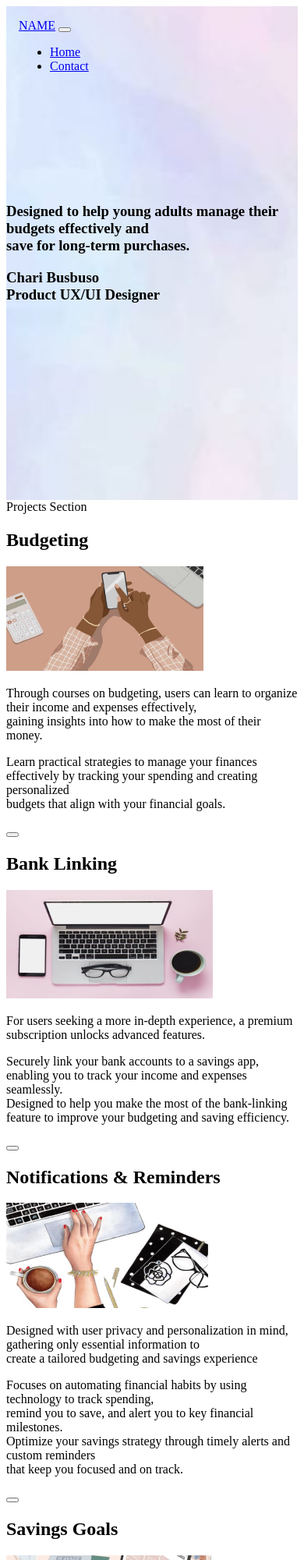
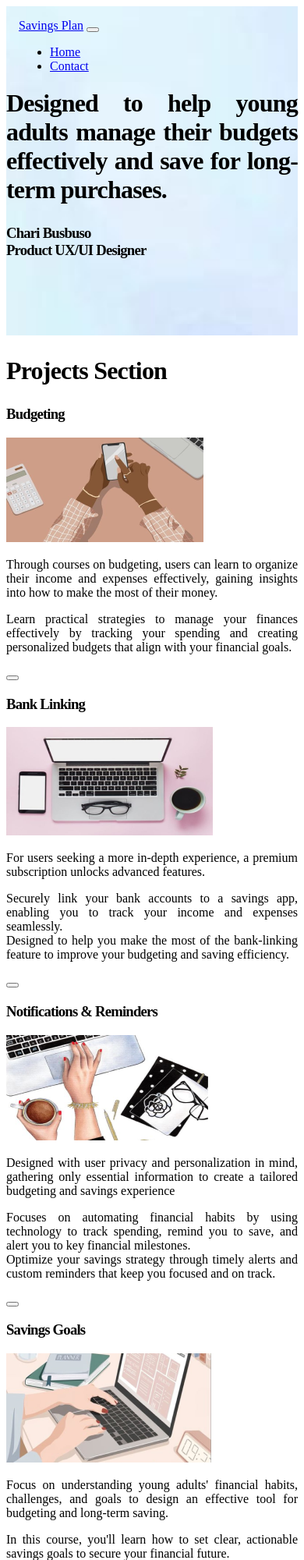
Before and after one commit to Charidel/Charidel.SavingsPlan.github, a plain HTML site: page index.html in a window 390 px wide. Shown: the top 2000 px of the page at 78% size. Drawn offline with nearby package versions, Linux system fonts and the light colour scheme.

Commit message:
Add files via upload

```diff
--- a/css/style.css
+++ b/css/style.css
@@ -15,10 +15,34 @@ Global Styles and UI Components
     padding: 1rem;
 }
 
+/********************************
+Typography
+**********************************/
+h1,
+h2,
+h3,
+h4,
+h5,
+h6 {
+    /* Optional: Add letter spacing to all headings */
+    letter-spacing: -0.05rem;
+    /* Optional: Adjust font-weight to all headings */
+    font-weight: 700;
+}
+
+h2 {
+    /* Optional: Adjust font-size of heading 2 */
+    font-size: 2rem;
+}
+
+div {
+    text-align: justify;
+  }
+
 footer {
     background-color: var(--bs-primary);
     color: var(--bs-white);
-    text-align: center;
+    text-align: middle;
 }
 
 footer .footer-social {
@@ -33,11 +57,11 @@ footer-social {
 
 .hero {
     background: url(../Images/background.png);
-    background-size: cover;
-    background-position: center;
+    background-size: 10;
+    background-position: full;
     color:
         var:black;
-    height: 75vh;
+    height: 50vh;
     display: flex;
     align-items: center;
     justify-content: center;
--- a/index.html
+++ b/index.html
@@ -26,7 +26,7 @@
     <header class="p-3">
         <nav class="navbar navbar-expand-lg">
             <!-- Logo -->
-            <a class="navbar-brand" href="#">NAME</a>
+            <a class="navbar-brand" href="#">Savings Plan</a>
             <button class="navbar-toggler" type="button" data-bs-toggle="collapse" data-bs-target="#navbarNav"
                 aria-controls="navbarNav" aria-expanded="false" aria-label="Toggle navigation">
                 <span class="navbar-toggler-icon"></span>
@@ -46,10 +46,11 @@
     <section class="hero">
         <div class="container-fluid">
             <div class="row">
-                <div class="col-xs-12 col-sm-6 col-xl-4">
-                    <section class="mb-xs-4 mb-xl-5">
-                        <h1>Designed to help young adults
-                            manage their budgets effectively and <br> save for long-term purchases.</h1>
+                <div class="col-xs-12 col-sm-6 col-xl-5">
+                    <section class="mb-xs-4 mb-xl-6">
+                        <h2>Designed to help young adults manage their budgets effectively and save for long-term
+                            purchases.</h2>
+
                         <h1>Chari Busbuso <br>
                             Product UX/UI Designer</h1>
                     </section>
@@ -59,79 +60,68 @@
     </section>
     <!-- End of Hero Section -->
 
-    <!-- Star of Projects Section -->
+    <!-- Start of Projects Section -->
     <section class="py-5">
         <div class="container-fluid">
             <div class="row">
-                Projects Section
+                <h2>Projects Section</h2>
                 <div class="col-xs-12 col-sm-6 col-xl-4">
                     <div>
-                        <h2>Budgeting</h2>
+                        <!-- Project 1 Section -->
+                        <h3>Budgeting</h3>
                         <p>
                         <p><img src="/Images/course1.png" alt="Courses"></p>
                         </p>
                         <p>Through courses on budgeting, users can learn to organize their income and expenses
-                            effectively, <br>
-                            gaining insights into how to make the most of their money.</p>
-                        <p>Learn practical strategies to manage your finances effectively by tracking your spending
-                            and
-                            creating
-                            personalized <br>
-                            budgets that align with your financial goals. </p>
+                            effectively, gaining insights into how to make the most of their money.</p>
+                        <p>Learn practical strategies to manage your finances effectively by tracking your spending and
+                            creating personalized budgets that align with your financial goals. </p>
                         <p><button> </button></p>
                     </div>
+                    <!-- Project 2 Section -->
                     <div class="col-xs-12 col-sm-6 col-xl-4">
                         <div>
-                            <h2>Bank Linking</h2>
+                            <h3>Bank Linking</h3>
                             <p>
                             <p><img src="/Images/bank linking.png" alt="Pricing & Subscription"></p>
                             </p>
                             <p>For users seeking a more in-depth experience, a premium subscription unlocks advanced
                                 features.</p>
-                            <p>Securely link your bank accounts to a savings app, enabling you to track your income
-                                and
-                                expenses seamlessly.
-                                <br>
-                                Designed to help you make the most of the bank-linking feature to improve your
-                                budgeting
-                                and saving
-                                efficiency.
-                            </p>
-                            <button></button>
+                            <p>Securely link your bank accounts to a savings app, enabling you to track your income and
+                                expenses seamlessly. <br>
+                                Designed to help you make the most of the bank-linking feature to improve your budgeting
+                                and saving efficiency. </p>
+                            <p><button> </button></p>
                         </div>
+                        <!-- Project 3 Section -->
                         <div class="col-xs-12 col-sm-6 col-xl-4">
                             <div>
-                                <h2>Notifications & Reminders</h2>
+                                <h3>Notifications & Reminders</h3>
                                 <p>
                                 <p><img src="/Images/Notifications & Reminders.png" alt="Data Collection Method">
                                 </p>
-                                </p>
                                 <p>Designed with user privacy and personalization in mind, gathering only essential
-                                    information to <br>
-                                    create a tailored budgeting and savings experience</p>
-                                <p>Focuses on automating financial habits by using technology to track spending,
-                                    <br>
-                                    remind you to save, and alert you to key financial milestones. <br>
-                                    Optimize your savings strategy through timely alerts and custom reminders <br>
-                                    that keep you focused and on track.
-                                </p>
-                                <button></button>
+                                    information to create a tailored budgeting and savings experience</p>
+                                <p>Focuses on automating financial habits by using technology to track spending, remind
+                                    you to save, and alert you to key financial milestones. <br>
+                                    Optimize your savings strategy through timely alerts and custom reminders that keep
+                                    you focused and on track. </p>
+                                <p><button> </button></p>
                             </div>
+                            <!-- Project 4 Section -->
                             <div class="col-xs-12 col-sm-6 col-xl-4">
                                 <div>
-                                    <h2>Savings Goals</h2>
+                                    <h3>Savings Goals</h3>
                                     <p>
                                     <p><img src="/Images/Savings Goals.png" alt="Research Objectives"></p>
                                     </p>
-                                    <p>Focus on understanding young adults' financial habits, challenges, <br>
-                                        and goals to design an effective tool for budgeting and long-term saving.
-                                    </p>
-                                    <p>In this course, you'll learn how to set clear, actionable savings goals to
-                                        secure
+                                    <p>Focus on understanding young adults' financial habits, challenges, and goals to
+                                        design an effective tool for budgeting and long-term saving. </p>
+                                    <p>In this course, you'll learn how to set clear, actionable savings goals to secure
                                         your financial future.<br>
                                         Guide you through the steps of creating and managing savings goals that are
                                         realistic and achievable. </p>
-                                    <button></button></a>
+                                    <p><button> </button></p>
                                     <div>
                                     </div>
                                 </div>
@@ -144,19 +134,18 @@
             <div class="col-xs-12 col-sm-6">
                 <section class="mb-xs-4 mb-xl-5">
                     <h2>About Me</h2>
-                    <p>My name is Charidel Busbuso, and I am currently in my senior year at the University of West
-                        Oahu, <br>
-                        pursuing a degree in the Creative Media Program. As a passionate and driven individual, <br>
-                        I have always been fascinated by the power of storytelling through various media forms,
-                        whether it’s writing, design, or visual arts. <br>
+                    <p>My name is Charidel Busbuso, and I am currently in my senior year at the University of West Oahu,
+                        pursuing a degree in the Creative Media Program. <br>
+                        A passionate and driven individual, I have always been fascinated by the power of storytelling
+                        through various media forms, whether it is writing, design, or visual arts. <br>
                         My studies have allowed me to explore various creative disciplines, refining my skills and
                         expanding my understanding of how media can inspire, connect, and communicate. <br>
-                        I am excited to use my education to craft compelling narratives and bring ideas to life
-                        through innovative projects, collaborations, or independent creations.</p>
+                        I am excited to use my education to craft compelling narratives and bring ideas to life through
+                        innovative projects, collaborations, or independent creations.</p>
                     <p><button> </button></p>
                     <div class="col">
                         <p>
-                        <p><img src="/images/Chari Busbuso.png" alt="Chari Busbuso"></p>
+                        <p><img src="/Images/Chari Busbuso.png" alt="Chari Busbuso"></p>
                         </p>
                     </div>
                 </section>
@@ -169,11 +158,6 @@
     </div>
     <!-- End of About Me Section -->
 
-    <!-- Start of Hero Section -->
-
-    !-- End of Hero
-    Section --
-
     <!-- REQUIRED: Javascript -->
     <script src="<https://cdn.jsdelivr.net/npm/bootstrap@5.3.3/dist/js/bootstrap.bundle.min.js>"
         integrity="sha384-YvpcrYf0tY3lHB60NNkmXc5s9fDVZLESaAA55NDzOxhy9GkcIdslK1eN7N6jIeHz"
```
